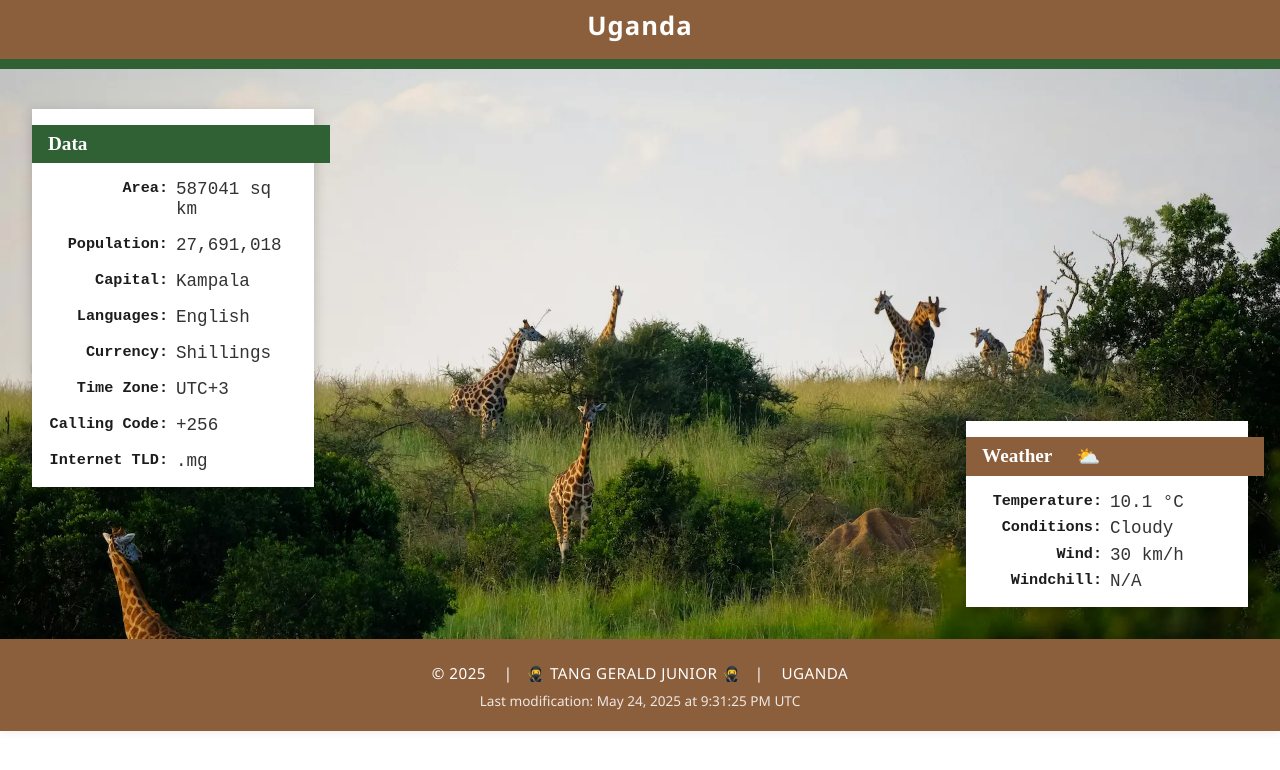
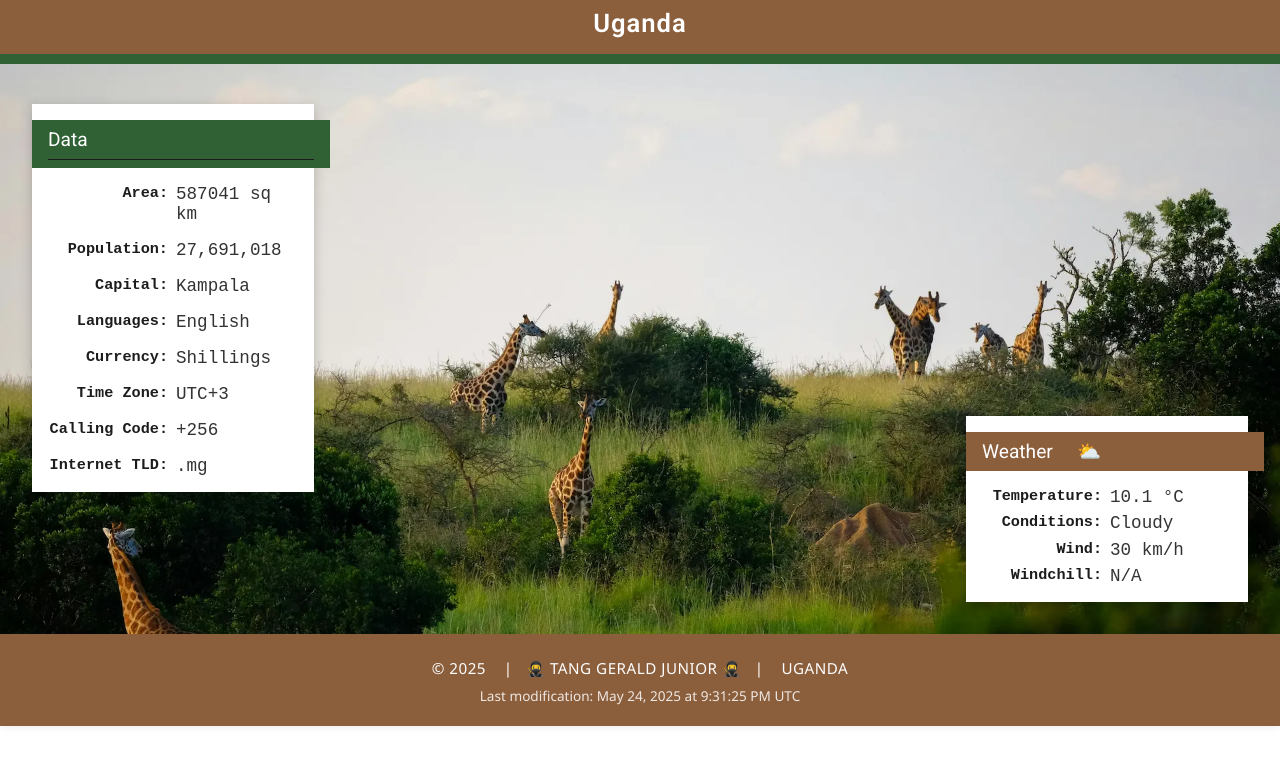
Before and after one commit to JayWeek/WDD_131_Dynamic_Web, a plain HTML site: page place.html in a window 1280 px wide. Drawn offline with Linux system fonts and the light colour scheme.

Commit message:
Update per audit report

```diff
--- a/place.html
+++ b/place.html
@@ -1,12 +1,17 @@
 <!DOCTYPE html>
 <html lang="en">
 <head>
-  <meta charset="UTF-8" />
-  <meta name="viewport" content="width=device-width, initial-scale=1.0" />
+  <meta charset="UTF-8">
+  <meta name="viewport" content="width=device-width, initial-scale=1.0"/>
   <title>Uganda - Inspired Design</title>
+  <meta name="description" content="Discover the culture, landscapes, and highlights of Uganda through immersive visuals, real-time data, and curated insights.">
+  <meta name="author" content="Tang Gerald Junior">
   <link rel="stylesheet" href="styles/place.css"/>
   <link rel="stylesheet" href="styles/place-large.css">
   <script src="scripts/place.js" defer></script>
+  <link rel="preconnect" href="https://fonts.googleapis.com">
+  <link rel="preconnect" href="https://fonts.gstatic.com" crossorigin>
+  <link href="https://fonts.googleapis.com/css2?family=Roboto:ital,wght@0,100..900;1,100..900&display=swap" rel="stylesheet">
 </head>
 
 
--- a/styles/place-large.css
+++ b/styles/place-large.css
@@ -1,4 +1,16 @@
 @media (min-width: 1024px){
+  .overlay.data h2, .overlay.weather h2 {
+    font-family: 'Roboto', sans-serif;
+    font-weight: 400;
+  }
+
+  .overlay.data h2::after, .overlay.weather h2::after {
+    content: "";
+    display: block;
+    height: 1px;
+    background-color: var(--nature-text);
+    margin-top: 0.5rem;
+  }
     /* STYLE FOR THE MAIN CONTAINER */
   .container {
     position: relative;
--- a/styles/place.css
+++ b/styles/place.css
@@ -7,13 +7,10 @@
   --nature-bg: #FAFAF7;           /* Soft neutral background */
   --nature-text: #1C1C1C;         /* Rich dark grey for readability */
 }
-
 body{
   margin: 0;
+  font-family: 'Roboto', sans-serif;
 }
-
-
-
 
 /* STYLE FOR THE HEADER */
 header {
@@ -21,10 +18,9 @@ header {
   color: white;
   padding: .2rem 2rem .7rem 2rem;  /* keep bottom padding normal */
   text-align: center;
-  font-family: 'Segoe UI', Tahoma, Geneva, Verdana, sans-serif;
+  font-family: 'Roboto', sans-serif;
   font-size: 1.2rem;
 }
-
 header h1 {
   margin: 0.3rem 0;
   font-weight: 600;
```
